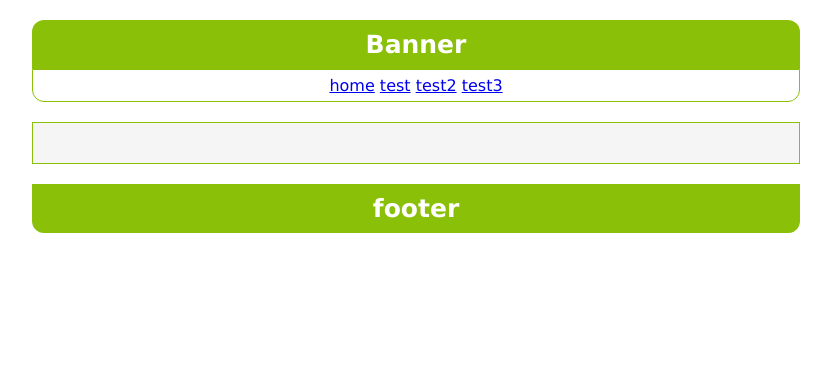
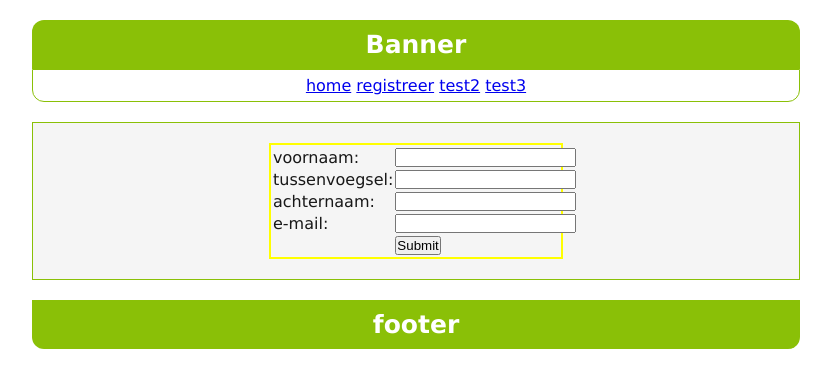
Before and after one commit to rra-am1b-2015/inlogregistratietutorialsite, a PHP site: page /index.php?content=register_form in a window 1280 px wide. Shown: the top 388 px of the page, without its empty margins (224-1055 px from the left). Run offline with PHP 8.4, Linux system fonts and the light colour scheme.

Commit message:
register_form

```diff
--- a/css/style.css
+++ b/css/style.css
@@ -62,3 +62,10 @@ body
 	border-bottom-right-radius:12px;
 	text-align:center;
 }
+
+#register
+{
+	border:2px solid yellow;
+	width:290px;
+	margin:0px auto;
+}
--- a/index.php
+++ b/index.php
@@ -17,7 +17,7 @@
 		<!--Maak hier een div voor de hyperlinks. Geef het divje een id="link"-->
 		<div id="link">
 			<a href="index.php?content=homepage">home</a>
-			<a href="index.php?content=register_form">test</a>
+			<a href="index.php?content=register_form">registreer</a>
 			<a href="index.php?content=test2">test2</a>
 			<a href="index.php?content=test3">test3</a>
 		</div>
--- a/register_form.php
+++ b/register_form.php
@@ -0,0 +1,24 @@
+<form id="register" action="" method="">
+	<table>
+		<tr>
+			<td>voornaam: </td>
+			<td><input type="text" name="firstname"></td>
+		</tr>
+		<tr>
+			<td>tussenvoegsel: </td>
+			<td><input type="text" name="infix"></td>
+		</tr>
+		<tr>
+			<td>achternaam: </td>
+			<td><input type="text" name="lastname"></td>
+		</tr>
+		<tr>
+			<td>e-mail: </td>
+			<td><input type="email" name="email"></td>
+		</tr>
+		<tr>
+			<td></td>
+			<td><input type="submit" name="submit"></td>
+		</tr>
+	</table>
+</form>
```
